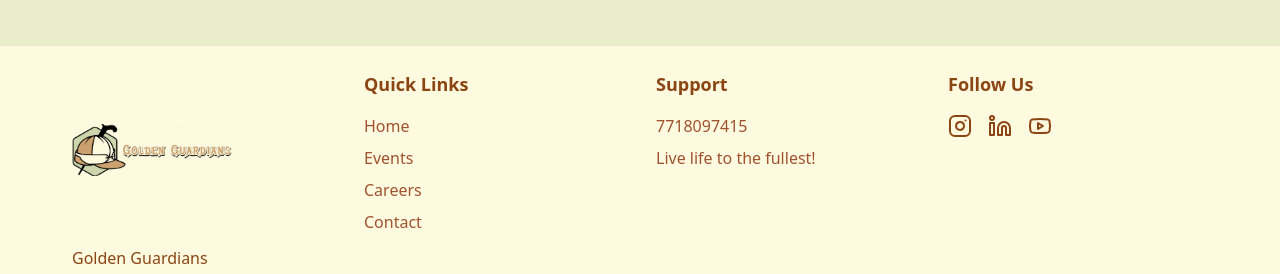
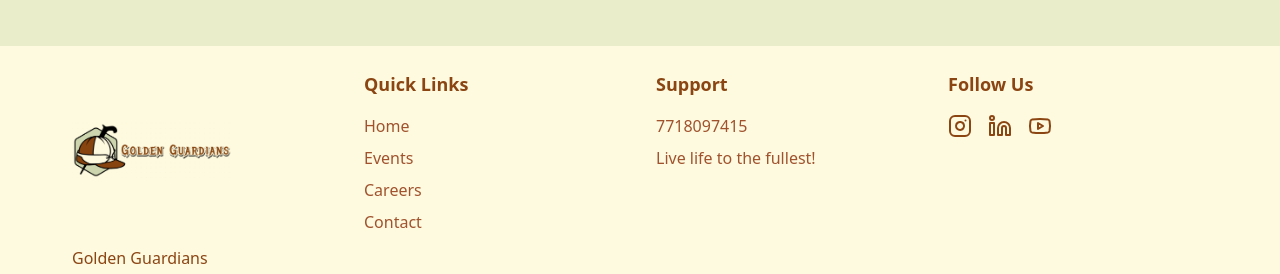
Before and after one commit to tawadesg20/goldenguardians, a React (Vite) app: page / in a window 1280 px wide. Shown: the part 1458-1732 px from the top of the page. Built offline with nearby package versions, Linux system fonts and the light colour scheme.

Commit message:
logo updated now

```diff
--- a/src/components/Logo.jsx
+++ b/src/components/Logo.jsx
@@ -5,7 +5,7 @@ const Logo = () => {
     <div className="flex items-center space-x-3">
       <div className="w-20 h-20 sm:w-24 sm:h-24 md:w-32 md:h-32 lg:w-40 lg:h-40">
         <img
-          src="/images/logo.png"
+          src="/images/logo_update.jpg"
           alt="Golden Guardians Logo"
           className="w-full h-full object-contain"
 
```
